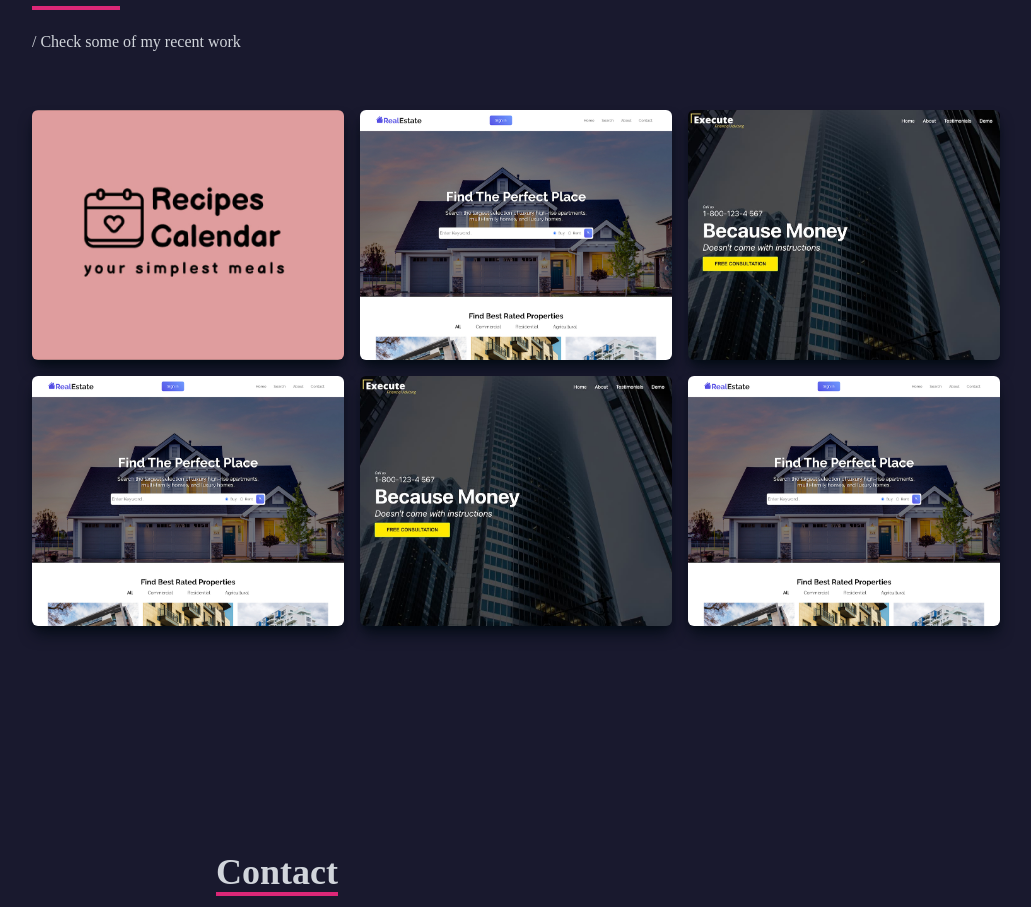
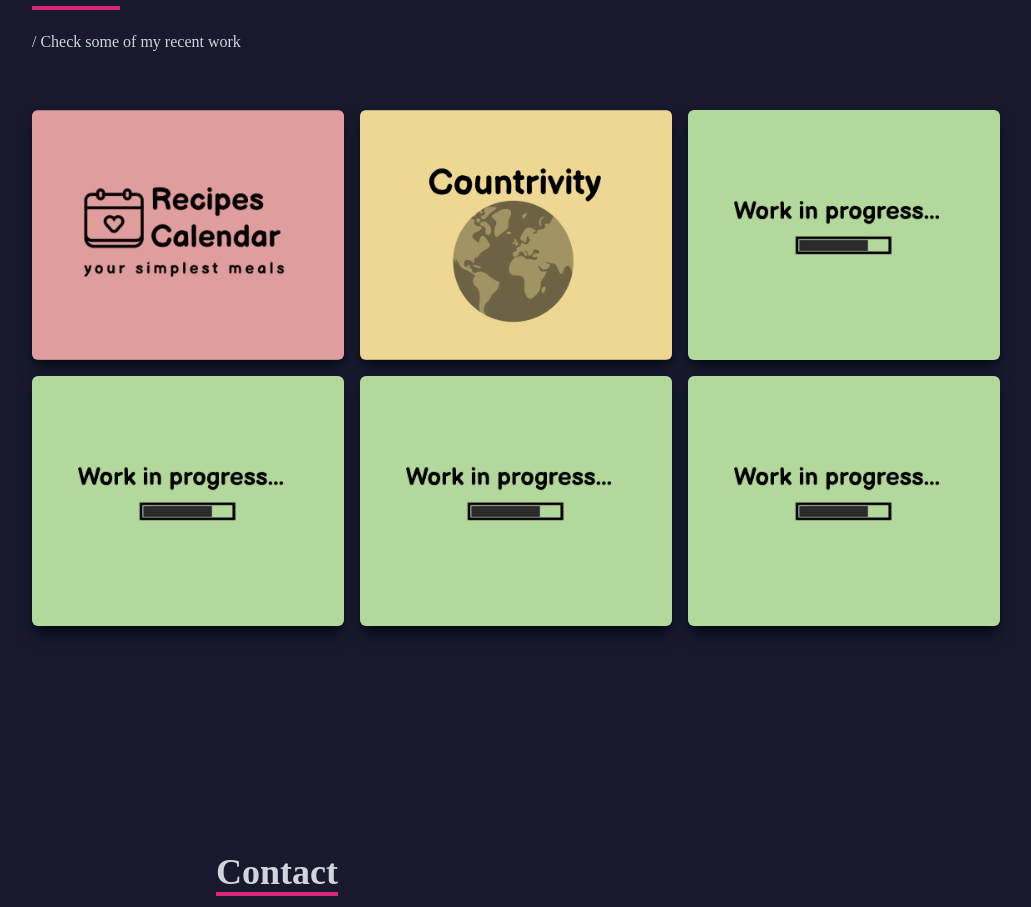
Before and after one commit to juangatti/portafolio, a React (Create React App) app: page / in a window 1280 px wide. Shown: the part 2450-3357 px from the top of the page, without its empty margins (124-1155 px from the left). Built offline with nearby package versions, Linux system fonts and the light colour scheme.

Commit message:
Image of Works add

```diff
--- a/src/components/Work/Work.jsx
+++ b/src/components/Work/Work.jsx
@@ -2,6 +2,8 @@ import React from 'react'
 import WorkImg from '../../assets/workImg.jpeg'
 import realEstate from '../../assets/realestate.jpg'
 import RecipesImg from '../../assets/AllrecipescalendarApp.jpg'
+import Countrivity from '../../assets/Countrivity.jpg'
+import WorkInProgress from '../../assets/workinprogress.jpg'
 import { useSelector } from 'react-redux'
 
 export default function Work() {
@@ -61,13 +63,13 @@ export default function Work() {
 
                 {/* Grid Item */}
                 <div
-                 style={{backgroundImage: `url(${realEstate})`}}
+                 style={{backgroundImage: `url(${Countrivity})`}}
                  className='shadow-lg shadow-[#040c16] group container rounded-md flex justify-center items-center mx-auto content-div'>
 
                     {/* Hover Effects */}
                     <div className='opacity-0 group-hover:opacity-100'>
                         <span className=' text-2xl font-bold text-white tracking-wider'>
-                        Countryvity App
+                        Countrivity App
                         </span>
                         <div className='pt-8 text-center' >
                             <a href="https://countryvity-juangatti.vercel.app/">
@@ -85,7 +87,56 @@ export default function Work() {
                 </div>
                    {/* Grid Item */}
                    <div
-                 style={{backgroundImage: `url(${WorkImg})`}}
+                 style={{backgroundImage: `url(${WorkInProgress})`}}
+                 className='shadow-lg shadow-[#040c16] group container rounded-md flex justify-center items-center mx-auto content-div'>
+
+                    {/* Hover Effects */}
+                    <div className='opacity-0 group-hover:opacity-100'>
+                        <span className=' text-2xl font-bold text-white tracking-wider'>
+                        ReactNative Application
+                        </span>
+                        <div className='pt-8 text-center' >
+                            <a href="/">
+                                <button className='text-center rounded-lg px-4 py-3 m-2 bg-white text-gray-700 font-bold text-lg ' >
+                                    Demo
+                                </button>
+                            </a>
+                            <a href="/">
+                                <button className='text-center rounded-lg px-4 py-3 m-2 bg-white text-gray-700 font-bold text-lg '>
+                                    Code
+                                </button>
+                            </a>
+                        </div>
+                    </div>
+                </div>
+
+                {/* Grid Item */}
+                <div
+                 style={{backgroundImage: `url(${WorkInProgress})`}}
+                 className='shadow-lg shadow-[#040c16] group container rounded-md flex justify-center items-center mx-auto content-div'>
+
+                    {/* Hover Effects */}
+                    <div className='opacity-0 group-hover:opacity-100'>
+                        <span className=' text-2xl font-bold text-white tracking-wider'>
+                        React JS Application
+                        </span>
+                        <div className='pt-8 text-center' >
+                            <a href="/">
+                                <button className='text-center rounded-lg px-4 py-3 m-2 bg-white text-gray-700 font-bold text-lg ' >
+                                    Demo
+                                </button>
+                            </a>
+                            <a href="/">
+                                <button className='text-center rounded-lg px-4 py-3 m-2 bg-white text-gray-700 font-bold text-lg '>
+                                    Code
+                                </button>
+                            </a>
+                        </div>
+                    </div>
+                </div>
+                   {/* Grid Item */}
+                   <div
+                 style={{backgroundImage: `url(${WorkInProgress})`}}
                  className='shadow-lg shadow-[#040c16] group container rounded-md flex justify-center items-center mx-auto content-div'>
 
                     {/* Hover Effects */}
@@ -110,56 +161,7 @@ export default function Work() {
 
                 {/* Grid Item */}
                 <div
-                 style={{backgroundImage: `url(${realEstate})`}}
-                 className='shadow-lg shadow-[#040c16] group container rounded-md flex justify-center items-center mx-auto content-div'>
-
-                    {/* Hover Effects */}
-                    <div className='opacity-0 group-hover:opacity-100'>
-                        <span className=' text-2xl font-bold text-white tracking-wider'>
-                        React JS Application
-                        </span>
-                        <div className='pt-8 text-center' >
-                            <a href="/">
-                                <button className='text-center rounded-lg px-4 py-3 m-2 bg-white text-gray-700 font-bold text-lg ' >
-                                    Demo
-                                </button>
-                            </a>
-                            <a href="/">
-                                <button className='text-center rounded-lg px-4 py-3 m-2 bg-white text-gray-700 font-bold text-lg '>
-                                    Code
-                                </button>
-                            </a>
-                        </div>
-                    </div>
-                </div>
-                   {/* Grid Item */}
-                   <div
-                 style={{backgroundImage: `url(${WorkImg})`}}
-                 className='shadow-lg shadow-[#040c16] group container rounded-md flex justify-center items-center mx-auto content-div'>
-
-                    {/* Hover Effects */}
-                    <div className='opacity-0 group-hover:opacity-100'>
-                        <span className=' text-2xl font-bold text-white tracking-wider'>
-                        React JS Application
-                        </span>
-                        <div className='pt-8 text-center' >
-                            <a href="/">
-                                <button className='text-center rounded-lg px-4 py-3 m-2 bg-white text-gray-700 font-bold text-lg ' >
-                                    Demo
-                                </button>
-                            </a>
-                            <a href="/">
-                                <button className='text-center rounded-lg px-4 py-3 m-2 bg-white text-gray-700 font-bold text-lg '>
-                                    Code
-                                </button>
-                            </a>
-                        </div>
-                    </div>
-                </div>
-
-                {/* Grid Item */}
-                <div
-                 style={{backgroundImage: `url(${realEstate})`}}
+                 style={{backgroundImage: `url(${WorkInProgress})`}}
                  className='shadow-lg shadow-[#040c16] group container rounded-md flex justify-center items-center mx-auto content-div'>
 
                     {/* Hover Effects */}
```
Also changed, not shown: src/assets/Countrivity.jpg (added), src/assets/workinprogress.jpg (added).
